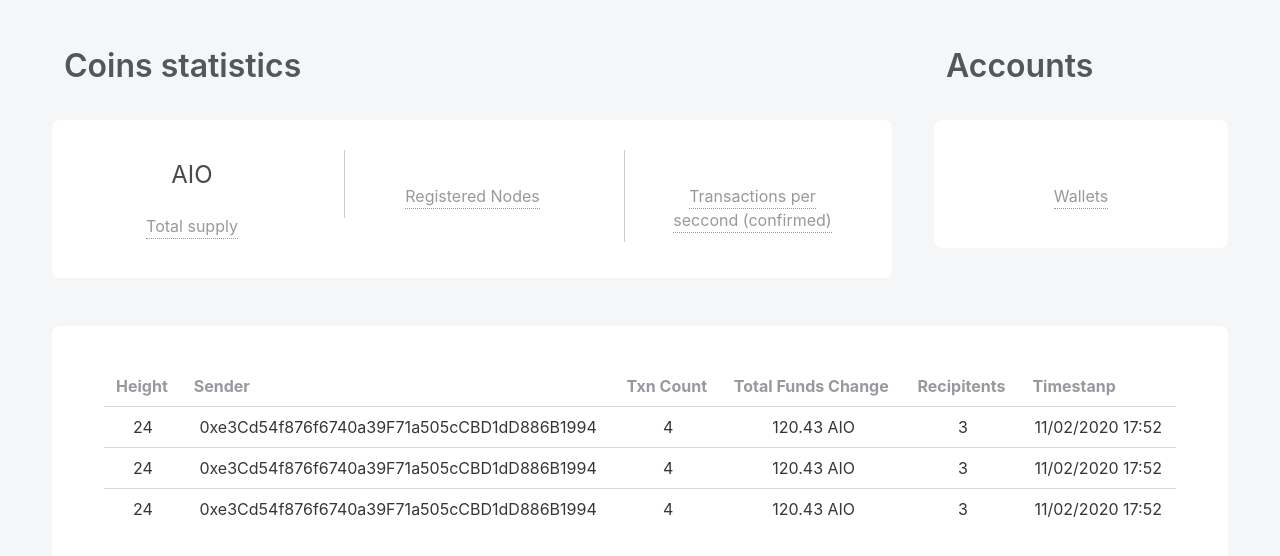
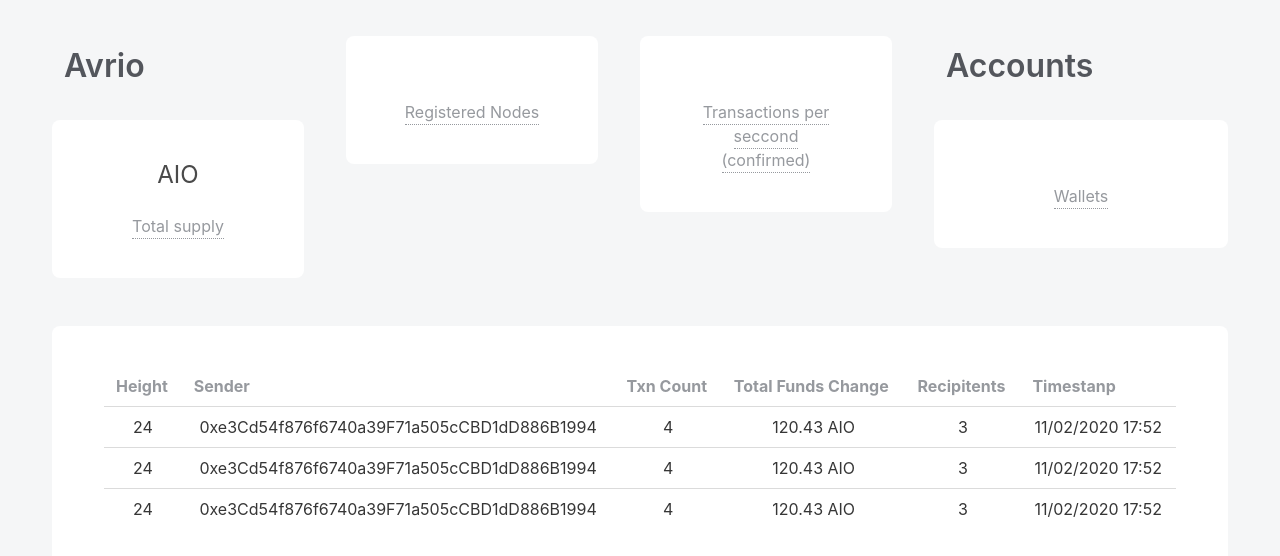
Before and after one commit to leahcornelius/avrio-explorer, a plain HTML site: page index.html in a window 1280 px wide. Drawn offline with nearby package versions, Linux system fonts and the light colour scheme.

Commit message:
Update index.html

```diff
--- a/index.html
+++ b/index.html
@@ -13,9 +13,9 @@
             <div class="container">
 
                 <div class="columns">
-                    <div class="column">
+                    <div class="column is-one-quarter">
 
-                        <h1 class="title">Coins statistics</h1>
+                        <h1 class="title">Avrio</h1>
                         <br>
 
                         <div class="columns pad-right">
@@ -25,12 +25,20 @@
                                     <p>Total supply</p>
                                 </div>
                             </div>
+                        </div>
+                    </div>
+                    <div class="column is-one-quarter">
+                        <div class="columns pad-right">
                             <div class="column curve-box">
                                 <div class="curve-box-inner">
                                     <h1 class="subtitle is-4"><span id='nodes'></span></h1>
                                     <p>Registered Nodes</p>
                                 </div>
                             </div>
+                    </div>
+                    </div>
+                    <div class="column is-one-quarter">
+                        <div class="columns pad-right">
                             <div class="column curve-box">
                                 <div class="curve-box-inner">
                                     <h1 class="subtitle is-4"><span id='tps'></span></h1>
```
